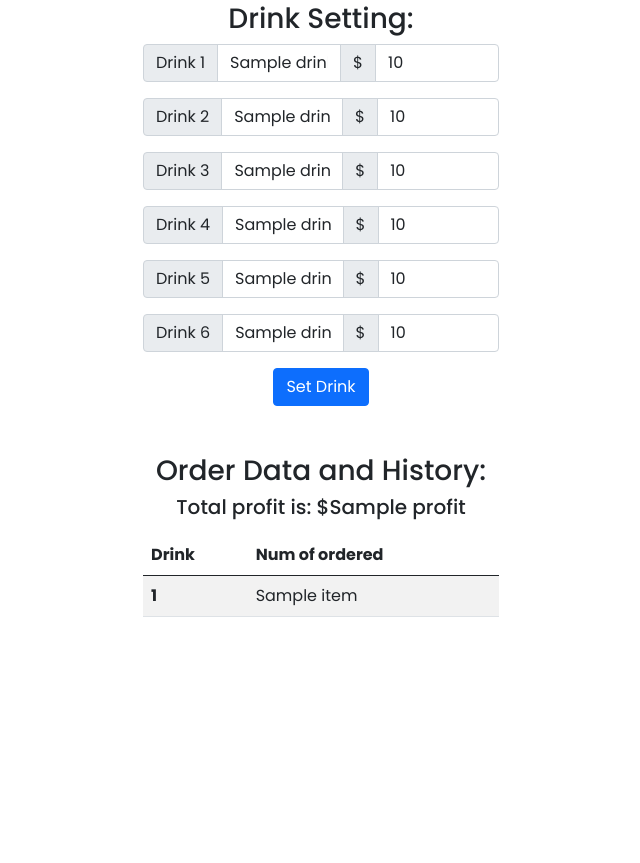
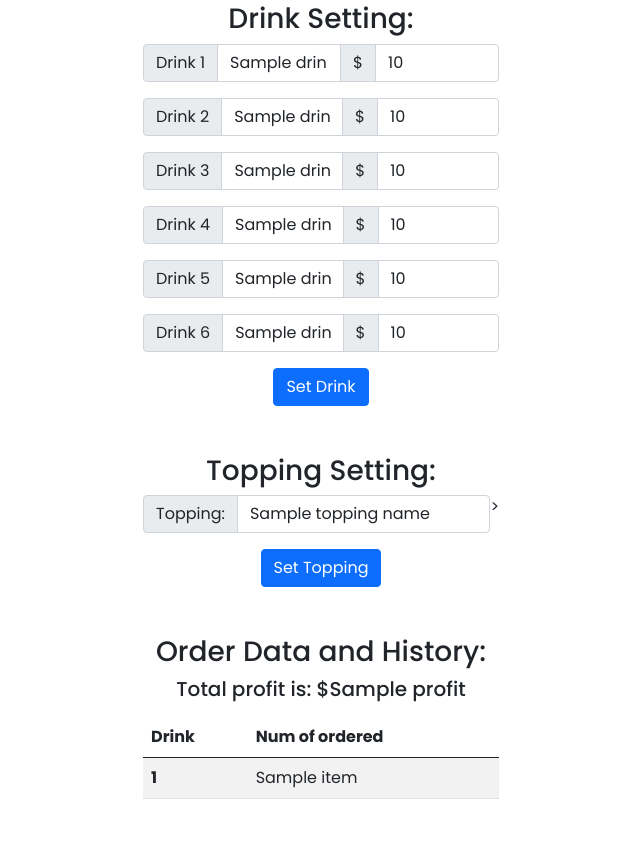
Before and after one commit to Trisentosa/SmartDispenser, a Flask app: template website/templates/maintainer.html in a window 1280 px wide. Shown: the part 110-973 px from the top of the page, without its empty margins (319-959 px from the left). Before the commit the page ends 727 px from the top, so only its background shows below. Run offline with Flask 2, Linux system fonts and the light colour scheme; the template is opened without the code that fills it: most values are stand-ins (such as "Sample title", 1, 10 or a date in 2020).

Commit message:
toppings option (maintainer and order) added

```diff
--- a/website/main.py
+++ b/website/main.py
@@ -16,11 +16,11 @@ SECRET_KEY = os.getenv("SECRET_KEY")
 
 app = Flask(__name__)
 # encrypts cookies and session data related to website
-app.config['SECRET_KEY'] = SECRET_KEY
+app.config['SECRET_KEY'] = "thisisteamkiwisecret"
 
 # FIREBASE CONFIG AND INITIALIZATION
 config = {
-    "apiKey": FIREBASE_KEY,
+    "apiKey": "AIzaSyBY8DyNfV_B2NSlKHr4sZRvRT1fBMlOuwQ",
     "authDomain": "smartdispenser-ac92a.firebaseapp.com",
     "databaseURL": "https://smartdispenser-ac92a-default-rtdb.firebaseio.com",
     "projectId": "smartdispenser-ac92a",
@@ -57,11 +57,12 @@ def isLoggedIn(role):
     checkRole = 'role' in session
     checkUsername = 'username' in session
     checkMachineId = 'machineId' in session
+    lock = db.child("status").child("lock").get().val() # for machine
     if(checkRole and checkUsername and checkMachineId):
         if(session['role'] == role):
             if(session['role'] == "maintainer"):
                 return True
-            elif(session['role'] == "machine"):
+            elif(session['role'] == "machine" and lock):
                 if(session['lock'] == True):
                     return True
                 else:
@@ -78,7 +79,8 @@ def home():
     if isLoggedIn("machine"):
         db.child("status").child("orderSignal").set(False)
         drinkSetting = db.child("maintainer").child("drinkSetting").get().val()
-        return render_template("home.html", drinkSetting=drinkSetting)
+        toppingName = db.child("maintainer").child("topping").get().val()
+        return render_template("home.html", drinkSetting=drinkSetting, toppingName=toppingName)
     elif isLoggedIn("maintainer"):
         return redirect(url_for('maintainer'))
     else:
@@ -206,7 +208,7 @@ def logout():
             session.pop('lock',None)
             db.child("status").child("lock").set(False)
     flash("Logout Successfully!", category="success")
-    return render_template("login.html")
+    return redirect(url_for('login'))
 
 # INSTRUCTION PAGE: USER PROCESS ORDER AFTER PAYMENT
 
@@ -225,9 +227,10 @@ def maintainer():
     if isLoggedIn("maintainer"):
         totalProfit = db.child("maintainer").child("totalProfit").get().val()
         drinkSetting = db.child("maintainer").child("drinkSetting").get().val()
+        toppingName = db.child("maintainer").child("topping").get().val()
         # when machine first initialize orderHistory value is ""
         orderHistory = db.child("maintainer").child("orderHistory").get().val()
-        return render_template("maintainer.html", profit=totalProfit, drinkSetting=drinkSetting, orderHistory=orderHistory)
+        return render_template("maintainer.html", profit=totalProfit, drinkSetting=drinkSetting, orderHistory=orderHistory, toppingName=toppingName)
     else:
         flash("You are not logged in as maintainer!", category="error")
         return redirect(url_for('login'))
@@ -264,7 +267,7 @@ def push(pumpNumber):
 
 ### PAYMENT REST API ###
 
-def newOrder(drinkNumber):
+def newOrder(drinkNumber, addTopping):
     drinkName = db.child("maintainer").child("drinkSetting").child(
         "drink{}".format(drinkNumber)).child("name").get().val()
     drinkPrice = db.child("maintainer").child("drinkSetting").child(
@@ -291,12 +294,19 @@ def newOrder(drinkNumber):
     db.child("currentOrder").child("price").set(drinkPrice)
     db.child("currentOrder").child("orderLink").set(paymentLink)
     db.child("currentOrder").child("pumpId").set(drinkNumber)
+    if addTopping == "false" :
+        db.child("currentOrder").child("addTopping").set(False)
+    else:
+        db.child("currentOrder").child("addTopping").set(True)
+
+
 
 def getCurrentOrder():
     drinkName = db.child("currentOrder").child("drink").get().val()
     drinkPrice = db.child("currentOrder").child("price").get().val()
     orderID = db.child("currentOrder").child("orderID").get().val()
-    return [drinkName, drinkPrice, orderID]
+    addTopping = db.child("currentOrder").child("addTopping").get().val()
+    return [drinkName, drinkPrice, orderID, addTopping]
 
 # PAY ORDER: open payment page, display barcode and cancel button
 
@@ -304,7 +314,8 @@ def getCurrentOrder():
 def payOrder():
     if isLoggedIn("machine"):
         orderInfo = getCurrentOrder()
-        return render_template("payOrder.html", drink=orderInfo[0], value=orderInfo[1], orderID=orderInfo[2])
+        toppingName = db.child("maintainer").child("topping").get().val()
+        return render_template("payOrder.html", drink=orderInfo[0], value=orderInfo[1], orderID=orderInfo[2], addTopping=orderInfo[3], toppingName=toppingName)
     else:
         flash("You are not logged in as machine!", category="error")
         return redirect(url_for('login'))
@@ -318,7 +329,8 @@ def makeOrder():
         formData = request.form  # Get form data
         if len(formData) > 0:
             drinkNumber = formData["drink"]
-            newOrder(drinkNumber)
+            addTopping = formData["addTopping"]
+            newOrder(drinkNumber, addTopping)
             db.child("status").child("state").set(1)
             return redirect(url_for("payOrder"))
         else:
@@ -426,5 +438,18 @@ def setDrink():
         flash("You are not logged in as maintainer!", category="error")
         return redirect(url_for('login'))
 
+# SET Topping: SET THE TOPPING SETTING (NAME) IN MAINTAINER PAGE
+
+@app.route('/setTopping', methods=['POST'])
+def setTopping():
+    if isLoggedIn("maintainer"):
+        formData = request.form  # Get form data
+        toppingName = formData["topping"]
+        db.child("maintainer").child("topping").set(toppingName)
+        return redirect(url_for("maintainer"))
+    else:
+        flash("You are not logged in as maintainer!", category="error")
+        return redirect(url_for('login'))
+
 if __name__ == '__main__':
     app.run(debug=True)
--- a/website/templates/maintainer.html
+++ b/website/templates/maintainer.html
@@ -7,6 +7,7 @@ head %} {% endblock %} {% block content %}
 </form>
 <h1 class="my-3 text-center">Maintainer Page</h1>
 
+<!-- Drink Setting -->
 <div class="row my-5">
   <section class="col-4"></section>
   <form action="/setDrink" method="post" class="col-4">
@@ -30,6 +31,29 @@ head %} {% endblock %} {% block content %}
   <section class="col-4"></section>
 </div>
 
+<!-- Topping Setting -->
+<div class="row my-5">
+  <section class="col-4"></section>
+  <form action="/setTopping" method="post" class="col-4">
+    <h3 class="text-center">Topping Setting:</h3>
+    <div class="input-group mb-3">
+      <span class="input-group-text">Topping: </span>
+      <input
+        type="text"
+        class="form-control"
+        name="topping"
+        value="{{toppingName}}"
+        placeholder="Topping name..."
+      />>
+    </div>
+    <button type="submit" class="btn btn-primary d-block mx-auto">
+      Set Topping
+    </button>
+  </form>
+  <section class="col-4"></section>
+</div>
+
+<!-- Order Data and History -->
 <div class="row my-5">
   <section class="col-4"></section>
   <section class="col-4">
--- a/website/templates/payOrder.html
+++ b/website/templates/payOrder.html
@@ -4,6 +4,9 @@
 <div class="text-center my-2">
   <h2 class="mainHeader"><b>Your Order:</b></h2>
   <h5>Flavor: {{drink.capitalize()}}</h5>
+  {% if addTopping:%}
+  <h5>Add {{toppingName}}</h5>
+  {% endif %}
   <h6>Total : ${{value}}</h6>
   <img src="static/images/barcode.png" alt="payment barcode" height="300px" />
   <div>
```
Also changed, not shown: website/templates/home.html (+20 -2 lines), website/static/images/barcode.png.
